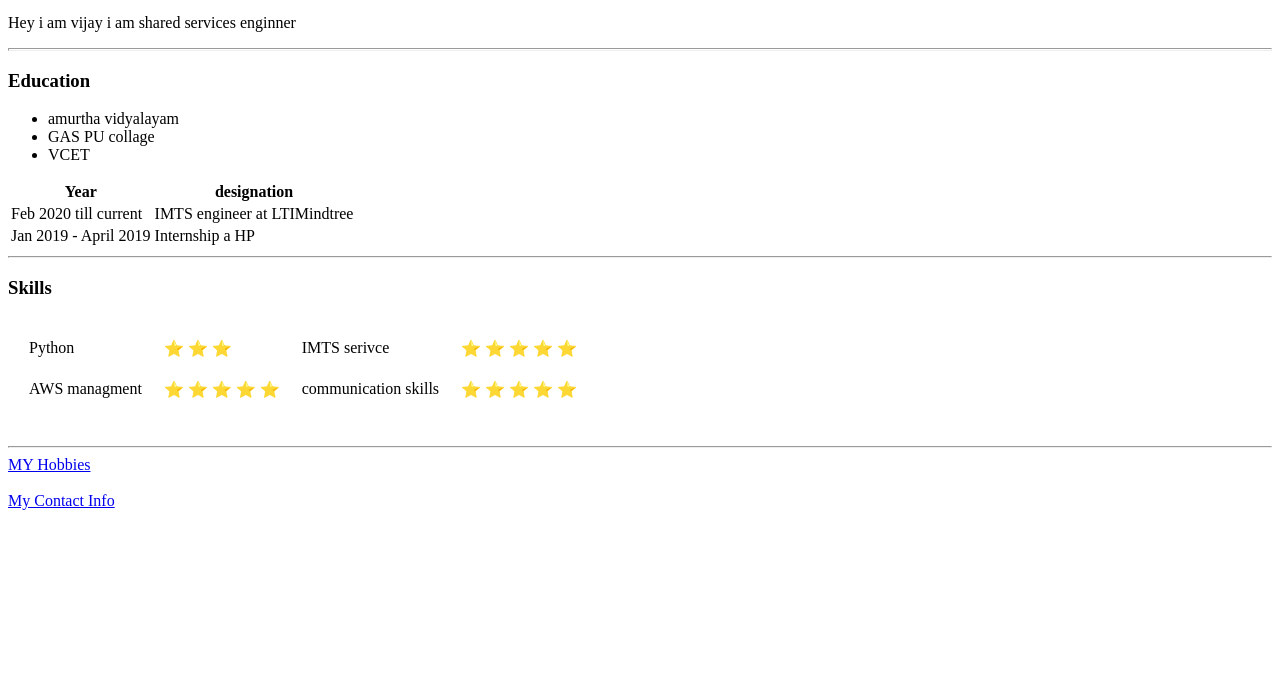
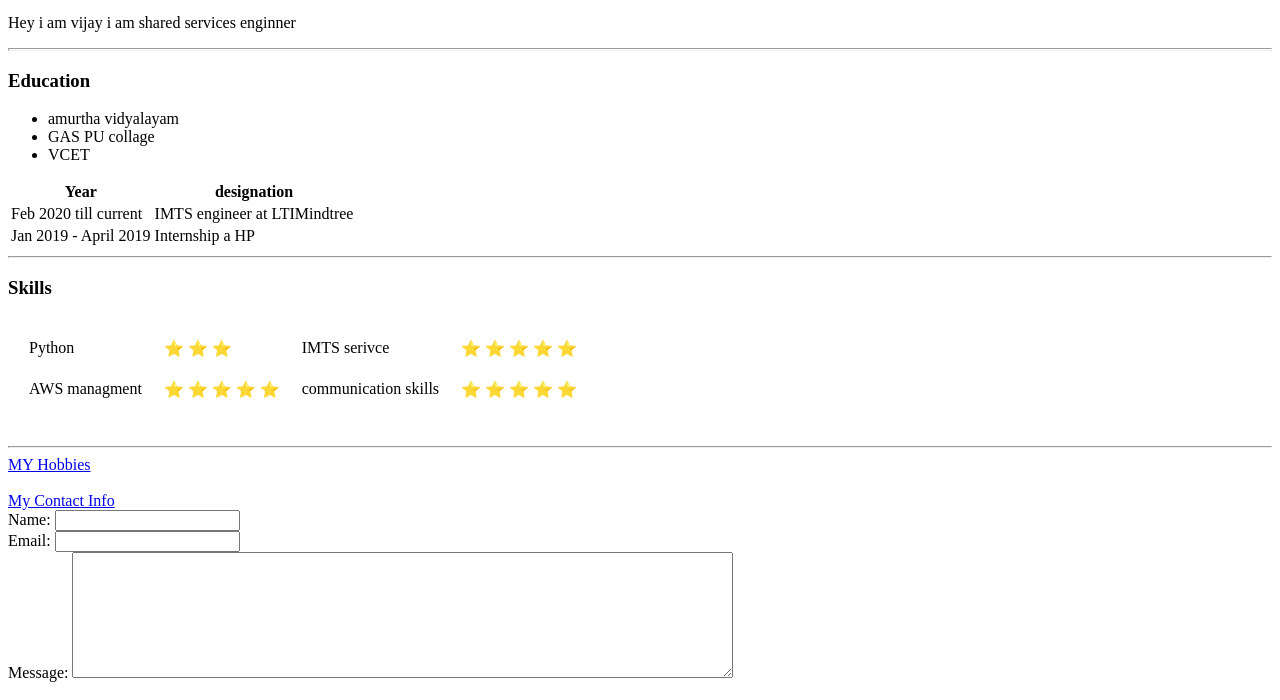
Before and after one commit to studyvj97/cv, a plain HTML site: page index.html in a window 1280 px wide. Shown: the part 100-800 px from the top of the page. Drawn offline with Linux system fonts and the light colour scheme.

Commit message:
added form

```diff
--- a/index.html
+++ b/index.html
@@ -62,6 +62,14 @@
     <br>
     <br>
     <a href="contact.html">My Contact Info</a>
+    <form class="" action="index.html" method="post">
+      <label>Name:</label>
+      <input type="text" name="" value=""><br>
+      <label>Email:</label>
+      <input type="email" name="" value=""><br>
+      <label>Message:</label>
+      <textarea name="name" rows="8" cols="80"></textarea><br>
 
+    </form>
   </body>
 </html>
```
